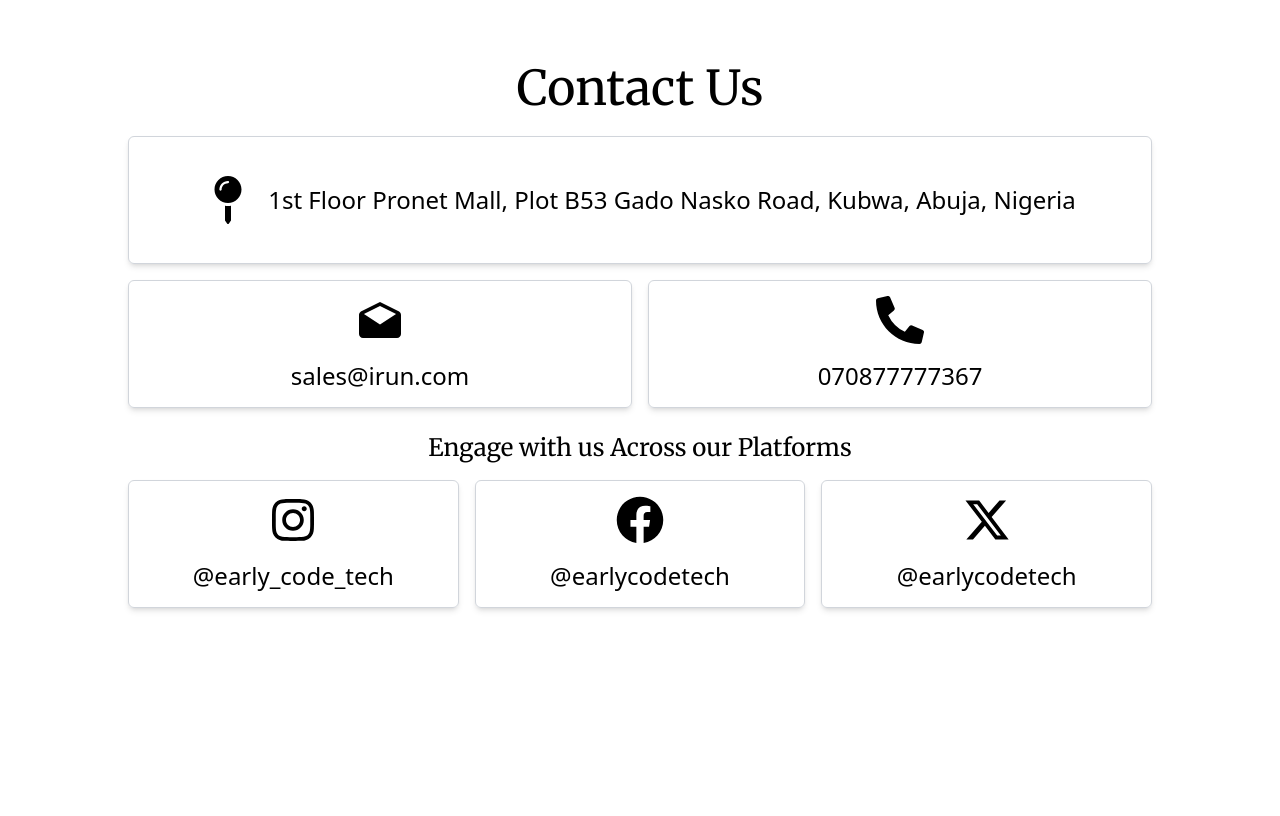
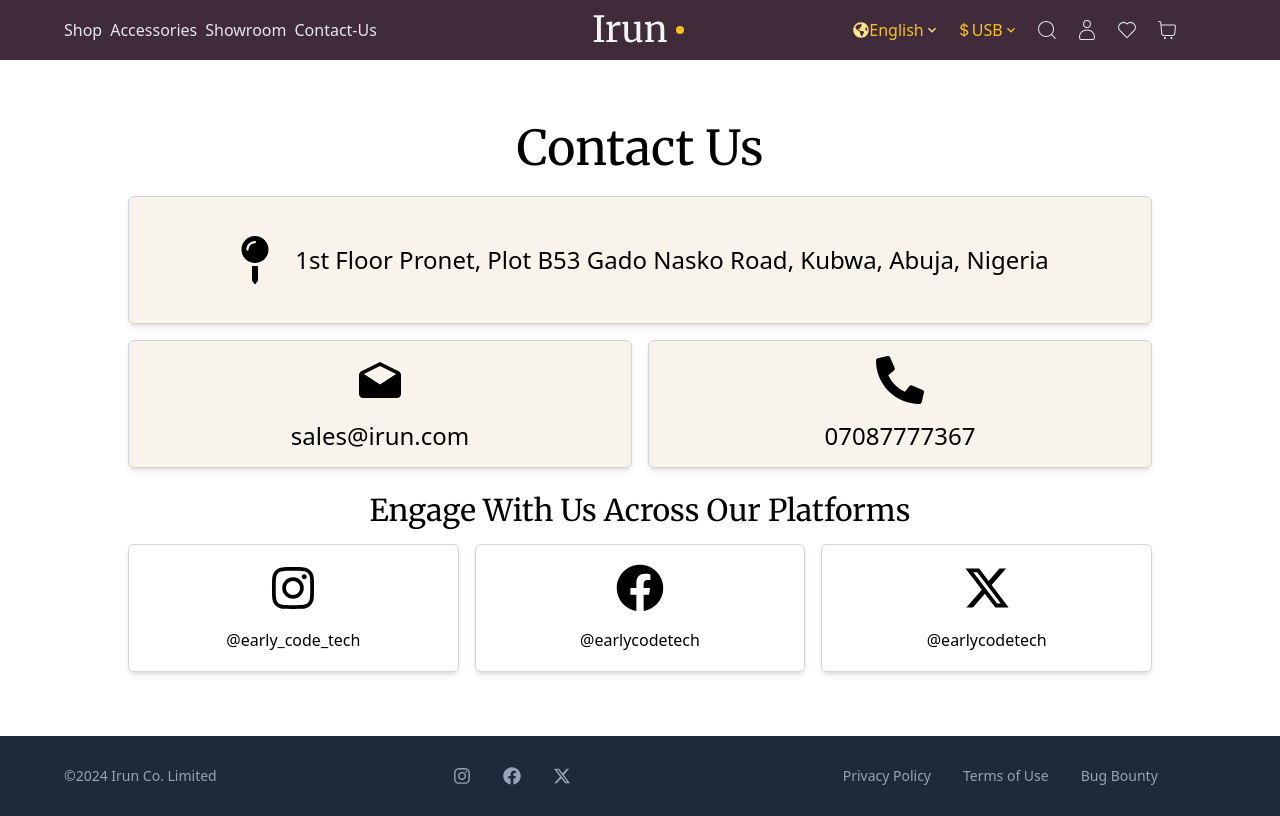
Before and after one commit to TBBaruck/tryout, a Next.js app: page /contact-us in a window 1280 px wide. Built offline with nearby package versions, Linux system fonts and the light colour scheme.

Commit message:
build of NavBar and Footer

```diff
--- /dev/null
+++ b/components/Footer.js
@@ -0,0 +1,44 @@
+import Link from "next/link";
+import { FaInstagram } from 'react-icons/fa';
+import { FaFacebook } from 'react-icons/fa';
+import { FaXTwitter } from 'react-icons/fa6';
+import { themeColors } from "@/utils/theme";
+
+export function Footer() {
+
+    let year = new Date();
+    year = year.getFullYear();
+    const styles = {
+        footerText: "text-sm text-slate-400",
+        socialIcons: "text-lg text-slate-400",
+    }
+    return(<>
+        <footer className="min-h-[80px] flex flex-col justify-center md:grid md:grid-cols-3 gap-4 items-center bg-slate-800 px-16">
+            <span className={styles.footerText}>&copy;{year} Irun Co. Limited</span>
+                <ul className="flex flex-row gap-8 ">
+                    <li>
+                        <Link className={styles.socialIcons} href="#"><FaInstagram/></Link>
+                    </li>
+                    <li>
+                        <Link className={styles.socialIcons} href="#"><FaFacebook/></Link>
+                    </li>
+                    <li>
+                        <Link className={styles.socialIcons}href="#"><FaXTwitter/></Link>
+                    </li>
+                </ul>
+
+                <ul className="flex flex-col md:flex-row gap-2 md:gap-8">
+                    <li className={styles.footerText}>
+                        <Link href="#">Privacy Policy</Link>
+                    </li>
+                    <li className={styles.footerText}>
+                        <Link href="#">Terms of Use</Link>
+                    </li>
+                    <li className={styles.footerText}>
+                        <Link href="#">Bug Bounty</Link>
+                    </li>
+                </ul>
+
+        </footer>
+    </>)
+}
--- /dev/null
+++ b/components/Layouts.js
@@ -0,0 +1,10 @@
+import { NavBar } from "./NavBar";
+import { Footer } from "./Footer";
+
+export function Layouts({children}) {
+    return (<>
+        <NavBar/>
+        {children}
+        <Footer/>
+    </>)
+}
--- /dev/null
+++ b/components/NavBar.js
@@ -0,0 +1,102 @@
+
+import Link from "next/link";
+import { CiSearch } from "react-icons/ci";
+import { CiUser } from "react-icons/ci";
+import { CiHeart } from "react-icons/ci";
+import { CiShoppingCart } from "react-icons/ci";
+import { FaGlobeAmericas } from "react-icons/fa";
+import { IoMdClose } from "react-icons/io";
+import { HiMenuAlt3 } from "react-icons/hi";
+import {MdKeyboardArrowDown} from "react-icons/md";
+import { BsCurrencyDollar} from "react-icons/bs";
+import { Merriweather } from "next/font/google";
+import {GoDotFill} from "react-icons/go";
+import { useState } from "react";
+
+
+const MerriReg400 = Merriweather({
+    subsets:['latin'],
+    display:'swap',
+    weight:'400'
+});
+
+export function NavBar() {
+
+    const [showMenu, setShowMenu] = useState(true);
+    const [showClose, setShowClose] = useState(false)
+
+    const handleHiMenu = () => {
+        setShowMenu(true)
+        setShowClose(true);
+    }
+
+    const handleMdClose = () => {
+        setShowMenu(false)
+        setShowClose(false)
+    }
+
+
+    return(
+        <nav className="h-[60px] grid grid-cols-2 lg:grid-cols-3 gap-8 bg-[#402B3A] border-amber-600 px-2 md:px-8 lg:px-16">
+            {/* Show on all devices */}
+           <ul className="hidden lg:flex flex-row gap-2 items-center">
+                <li className={styles.navLink}><Link href="#">Shop</Link></li>
+                <li className={styles.navLink}><Link href="#">Accessories</Link></li>
+                <li className={styles.navLink}><Link href="#">Showroom</Link></li>
+                <li className={styles.navLink}><Link href="/contact-us">Contact-Us</Link></li>
+           </ul>
+
+            {/* show on all devices */}
+
+           <div className="flex flex-row gap-1 justify-start lg:justify-center items-center">
+                <h1 className={`${MerriReg400.className} text-4xl text-gray-100`}> Irun</h1>
+                <GoDotFill className="text-amber-400"/>
+           </div>
+
+        {/* show only on mobile and tablets */}
+            <div className="flex justify-end items-center lg:hidden">
+                <div>
+                <HiMenuAlt3 onClick={handleHiMenu} className={`${showMenu ? "hidden" : "flex"} text-gray-200 text-4xl `}/>
+                </div>
+
+                <IoMdClose onClick={handleMdClose} className={`${showClose ? "flex" : "hidden"} text-gray-200 text-4xl `}/>
+            </div>
+
+            {/* show only on desktop */}
+            <div className="hidden lg:flex flex-row gap-4">
+            <div className="flex flex-row gap-4">
+                <blockquote className="flex flex-row items-center">
+                    <FaGlobeAmericas className="text-amber-200"/>
+                    <span className="text-amber-400">English</span>
+                    <MdKeyboardArrowDown className="text-amber-200"/>
+                </blockquote>
+
+                <blockquote className="flex flex-row items-center">
+                    <BsCurrencyDollar className="text-amber-400"/>
+                    <span className="text-amber-400">USB</span>
+                    <MdKeyboardArrowDown className="text-amber-400"/>
+                </blockquote>
+            </div>
+
+           <ul className="hidden lg:flex flex-row gap-4 items-center">
+                <li> <Link href="#"><CiSearch className={styles.navLinkIcon}/></Link></li>
+                <li> <Link href="#"><CiUser className={styles.navLinkIcon}/></Link></li>
+                <li> <Link href="#"><CiHeart className={styles.navLinkIcon}/></Link></li>
+                <li> <Link href="#"><CiShoppingCart className={styles.navLinkIcon}/></Link></li>
+           </ul>
+            </div>
+
+                {/* <ul onClick={handleHiMenu} className={`${showMenu ? "flex-col" : "hidden"}  flex justify-center  mt-6 marginAdjust   `}>
+                    <li className="li-elements bg-[#402B3A] text-white font-bold"> <Link href="#">Shop</Link></li>
+                    <li className="li-elements  bg-[#402B3A] text-white font-bold"> <Link href="#">Accessories</Link></li>
+                    <li className="li-elements  bg-[#402B3A] text-white font-bold"> <Link href="#">Show-Room</Link></li>
+                    <li className="li-elements  bg-[#402B3A] text-white font-bold"> <Link href="#">Contact-us</Link></li>
+                </ul> */}
+
+        </nav>
+    )
+}
+const styles = {
+    navLink: "text-gray-200",
+    navLinkIcon: "text-gray-200 text-2xl"
+}
--- a/pages/_app.js
+++ b/pages/_app.js
@@ -1,5 +1,11 @@
 import "@/styles/globals.css";
+import {Layouts} from "../components/Layouts";
 
 export default function App({ Component, pageProps }) {
-  return <Component {...pageProps} />;
+  return (
+    <Layouts>
+         <Component {...pageProps} />
+    </Layouts>
+  )
+
 }
--- a/pages/contact-us.js
+++ b/pages/contact-us.js
@@ -1,72 +1,67 @@
-import Head from "next/head"
-import Link from "next/link"
+import Head from "next/head";
+import Link from "next/link";
 import { Merriweather } from "next/font/google";
-import { FaMapPin } from "react-icons/fa";
-import { IoMdMailOpen } from "react-icons/io";
-import {FaPhoneAlt} from "react-icons/fa";
-import {FaInstagram} from 'react-icons/fa'
-import {FaFacebook} from 'react-icons/fa'
-import {FaXTwitter} from 'react-icons/fa6'
+import { FaMapPin } from 'react-icons/fa';
+import { IoMdMailOpen } from 'react-icons/io';
+import { FaPhoneAlt } from 'react-icons/fa';
+import { FaInstagram } from 'react-icons/fa';
+import { FaFacebook } from 'react-icons/fa';
+import { FaXTwitter } from 'react-icons/fa6';
 import { themeColors } from "@/utils/theme";
 
-
-const MerriBles400 = Merriweather ({
-    subsets: ['latin'],
-    display: 'swap',
-    weight: '400',
+const MerriReg400 = Merriweather({
+    subsets:['latin'],
+    display:'swap',
+    weight:'400'
 });
 
-function ContactUs () {
-
-    return(<>
+export default function ContactUs() {
+    return (
+        <>
         <Head>
-        <title>Contact us | Irun</title>
+            <title>Contact Us | Irun</title>
         </Head>
         <main className="flex flex-col gap-6 px-4 md:px-16 lg:px-32 py-8 md:py-16">
-        <h1 className={`${MerriBles400.className} text-5xl text-center`}>Contact Us</h1>
+            <h1 className={`${MerriReg400.className} text-5xl text-center`}>Contact Us</h1>
 
             {/* top section */}
             <div className="flex flex-col gap-4">
-            <blockquote className="min-h-32  flex flex-row gap-4 items-center justify-center border border-gray-300 rounded-md shadow-md">
-                <FaMapPin  className="text-5xl"/>
-                <p className="text-2xl"> 1st Floor Pronet Mall, Plot B53 Gado Nasko Road, Kubwa, Abuja, Nigeria</p>
+                <blockquote className="min-h-32 bg-[#F8F4EC] flex flex-row gap-4 justify-center items-center border border-gray-300 rounded-md shadow-md">
+                    <FaMapPin className={`text-[${themeColors.strongPink}] text-5xl`} />
+                    <p className="text-2xl">1st Floor Pronet, Plot B53 Gado Nasko Road, Kubwa, Abuja, Nigeria</p>
                 </blockquote>
-
                 <div className="grid md:grid-cols-2 gap-4">
-                <blockquote className="min-h-32  flex flex-col gap-4 items-center justify-center border border-gray-300 rounded-md shadow-md">
-                    <IoMdMailOpen className="text-5xl"/>
-                    <Link href="mailto:sales@irun.com" className="text-2xl"> sales@irun.com</Link>
+                    <blockquote className="min-h-32 bg-[#F8F4EC] flex flex-col gap-4 justify-center items-center border border-gray-300 rounded-md shadow-md">
+                        <IoMdMailOpen className={`text-[${themeColors.strongPink}] text-5xl`} />
+                        <Link href="mailto:sales@irun.com" className="text-2xl">sales@irun.com</Link>
                     </blockquote>
-
-                <blockquote className="min-h-32  flex flex-col gap-4 items-center justify-center border border-gray-300 rounded-md shadow-md">
-                    <FaPhoneAlt className="text-5xl"/>
-                    <Link href="tel:07055173201" className="text-2xl"> 070877777367</Link>
+                    <blockquote className="min-h-32 bg-[#F8F4EC] flex flex-col gap-4 justify-center items-center border border-gray-300 rounded-md shadow-md">
+                        <FaPhoneAlt className={`text-[${themeColors.strongPink}] text-5xl`} />
+                        <Link href="tel:07087777367" className="text-2xl">07087777367</Link>
                     </blockquote>
                 </div>
             </div>
 
             {/* lower section */}
+            <div className="flex flex-col gap-4">
+                <h2 className={`${MerriReg400.className} text-3xl text-center`}>Engage With Us Across Our Platforms</h2>
 
-        <div className="flex flex-col gap-4 ">
-            <h2 className={`${MerriBles400.className} text-2xl text-center`}>Engage with us Across our Platforms</h2>
                 <div className="grid md:grid-cols-3 gap-4">
-                 <blockquote className="min-h-32  flex flex-col gap-4 items-center justify-center border border-gray-300 rounded-md shadow-md">
-                    <FaInstagram className={`text-[${themeColors.strongPink}] text-5xl`}/>
-                    <Link href="https://instagram.com/earlycodetech" className="text-2xl"> @early_code_tech</Link>
+                    <blockquote className="min-h-32 flex flex-col gap-4 justify-center items-center border border-gray-300 rounded-md shadow-md">
+                        <FaInstagram className={`text-[${themeColors.strongPink}] text-5xl`} />
+                        <Link href="https://instagram.com/early_code_tech" className="">@early_code_tech</Link>
                     </blockquote>
-                 <blockquote className="min-h-32  flex flex-col gap-4 items-center justify-center border border-gray-300 rounded-md shadow-md">
-                    <FaFacebook className={`text-[${themeColors.strongPink}] text-5xl`}/>
-                    <Link href="https://facebook.com/earlycodetech" className="text-2xl"> @earlycodetech</Link>
+                    <blockquote className="min-h-32 flex flex-col gap-4 justify-center items-center border border-gray-300 rounded-md shadow-md">
+                        <FaFacebook className={`text-[${themeColors.strongPink}] text-5xl`} />
+                        <Link href="https://facebook.com/earlycodetech" className="">@earlycodetech</Link>
                     </blockquote>
-                 <blockquote className="min-h-32  flex flex-col gap-4 items-center justify-center border border-gray-300 rounded-md shadow-md">
-                    <FaXTwitter className={`text-[${themeColors.strongPink}] text-5xl`}/>
-                    <Link href="https://twitter.com/earlycodetech" className="text-2xl"> @earlycodetech</Link>
+                    <blockquote className="min-h-32 flex flex-col gap-4 justify-center items-center border border-gray-300 rounded-md shadow-md">
+                        <FaXTwitter className={`text-[${themeColors.strongPink}] text-5xl`} />
+                        <Link href="https://twitter.com/earlycodetech" className="">@earlycodetech</Link>
                     </blockquote>
-
                 </div>
             </div>
         </main>
-    </>)
+        </>
+    )
 }
-
-export default ContactUs
--- a/pages/index.js
+++ b/pages/index.js
@@ -42,7 +42,7 @@
           </div>
         </div>
 
-        <div className="h-full w-full lg:hidden justify-center items-center bg-mobile ">
+        <div className="h-full w-full lg:hidden justify-center items-center bg-mobile">
           <div className="w-full h-full bg-[#402B3A]/30 flex  justify-center items-center">
             <div className="w-full md:w-[520px] items-center flex flex-col  gap-6 px-4 md:px-0 ">
             <h1 className={`${MerriBles900.className} text-4xl lg:text-6xl text-center text-[#F8F4EC]`}>Shop for hairs and book an appoint for a fix</h1>
```
Also changed, not shown: styles/globals.css (+11 -0 lines). Lines whose indentation alone changed are shown as unchanged.
